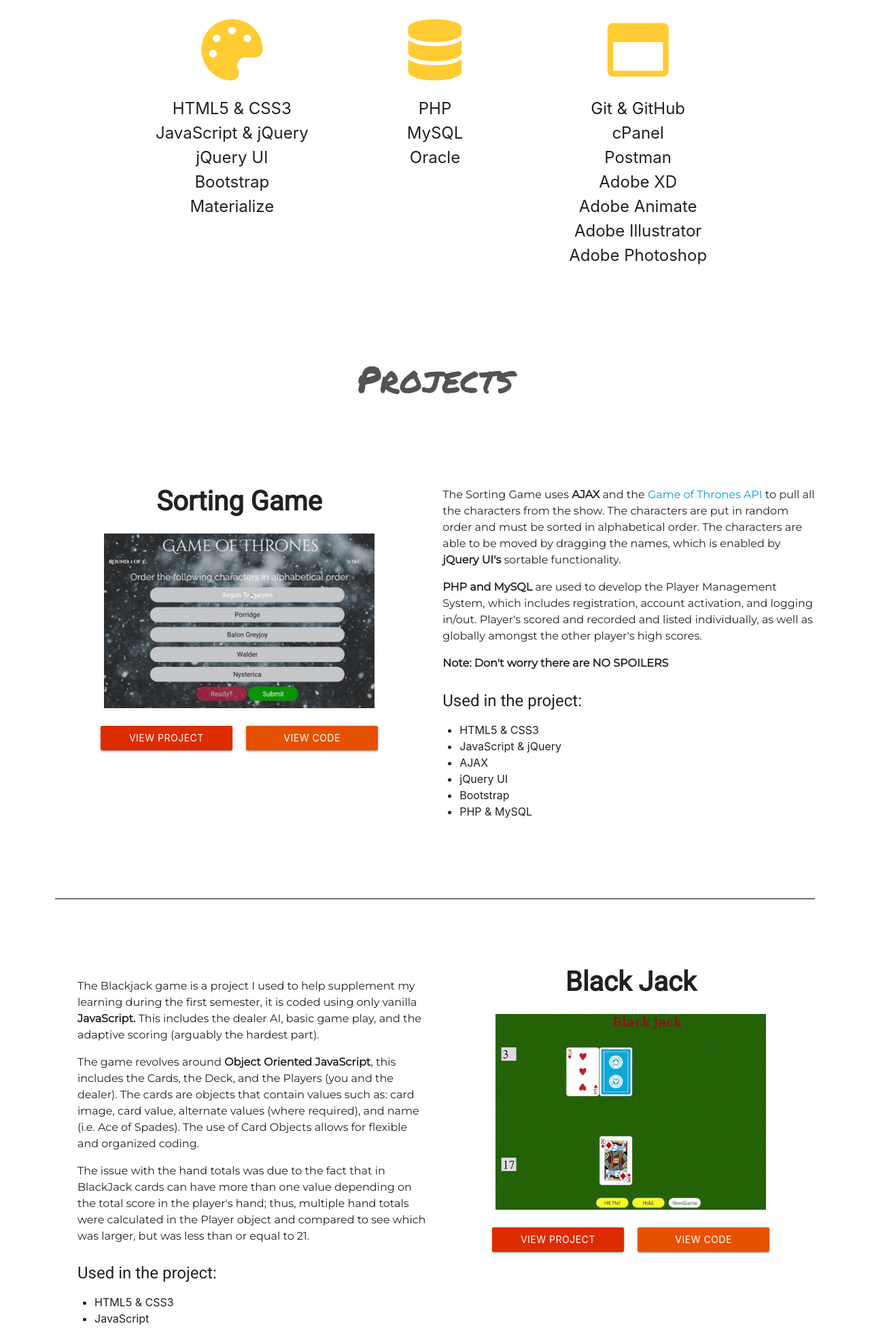
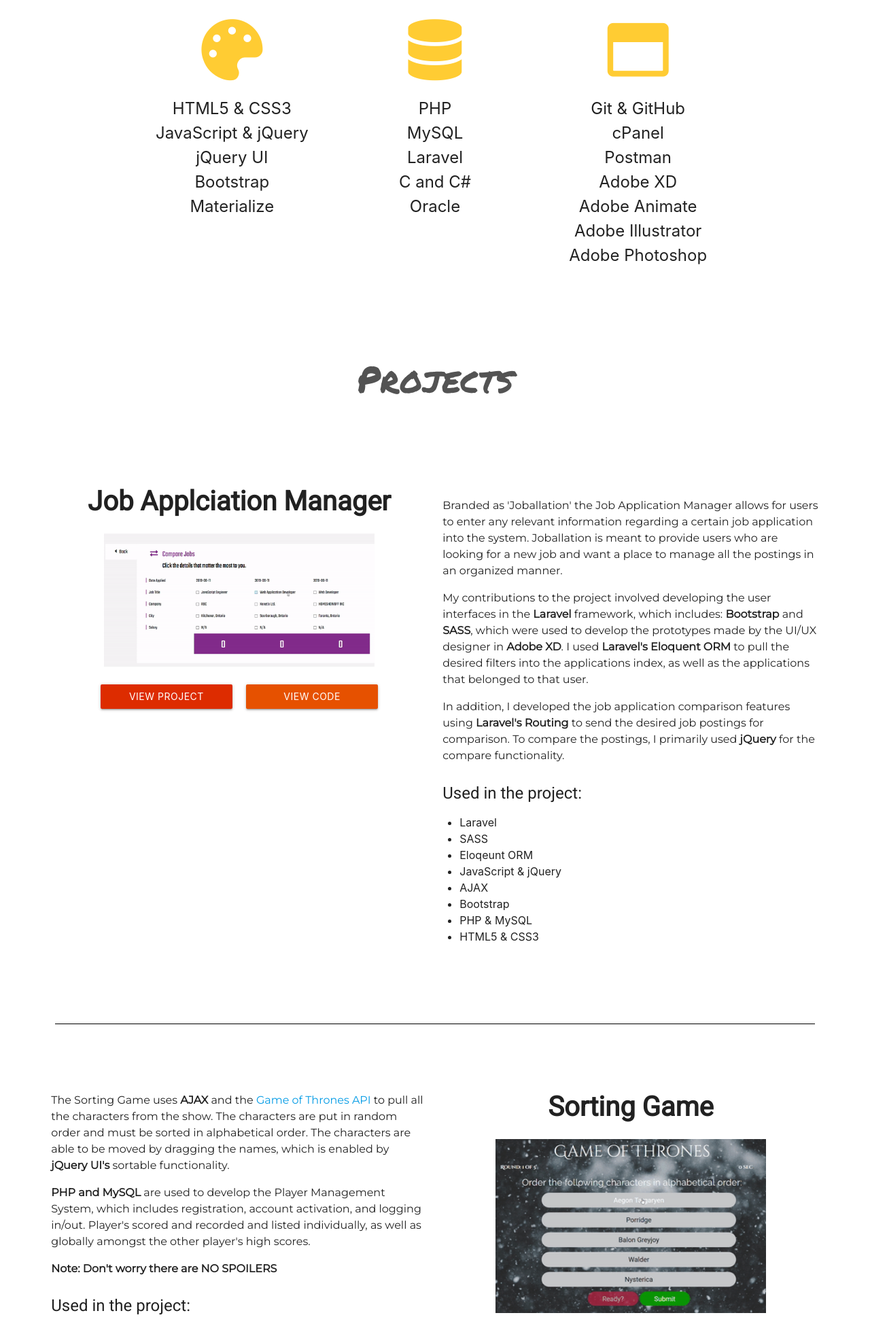
Before and after one commit to ikhan5/Landing-Material, a PHP site: page / in a window 1280 px wide. Shown: the part 1649-3603 px from the top of the page at 68% size. Run offline with PHP 8.4, Linux system fonts and the light colour scheme; some libraries are stand-ins or nearby versions.

Commit message:
Added App Manager Project, and adjusted the styling

```diff
--- a/CSS/styles.css
+++ b/CSS/styles.css
@@ -133,7 +133,6 @@ canvas {
 
   to {
     bottom: 10px;
-
   }
 }
 
@@ -174,6 +173,10 @@ canvas {
 }
 
 .work__projects {
+  display: flex;
+}
+
+.work__projects {
   margin-top: 100px;
   margin-bottom: 100px;
 }
@@ -190,6 +193,14 @@ canvas {
 
 .work__example {
   margin-left: 10px;
+}
+
+.work__projects:nth-of-type(even) > .work__desc {
+  order: 1;
+}
+
+.work__projects:nth-of-type(even) > .work__example {
+  order: 2;
 }
 
 .work__example_name {
@@ -346,8 +357,12 @@ footer {
     flex-direction: column;
   }
 
-  .work__desc {
+  .work__projects:nth-of-type(even) > .work__desc {
     order: 2;
+  }
+
+  .work__projects:nth-of-type(even) > .work__example {
+    order: 1;
   }
 
   .bio-text {
--- a/index.php
+++ b/index.php
@@ -104,6 +104,8 @@
         <ul class="about__skill_description">
           <li>PHP</li>
           <li>MySQL</li>
+          <li>Laravel</li>
+          <li>C and C#</li>
           <li>Oracle</li>
         </ul>
       </div>
@@ -124,6 +126,53 @@
   </section>
   <section id="work" class="container-fluid">
     <h2 class="center section_header">Projects</h2>
+    <div class="work__projects row">
+      <div class="work__example col m6 s12 center">
+        <h2 class="work__title">Job Applciation Manager</h2>
+        <div class="call-to-action">
+          <div class="work__image">
+            <img src="images/Gifs/app-manager.gif" alt="A Gif of a job application manager made by Imzan Khan" title="Click to see more about this project!" />
+          </div>
+          <div class="center links">
+            <a href="http://joballation.gq/" target="_blank" class="btn deep-orange accent-4">View Project</a>
+            <a href="https://github.com/BibekStha/Joballation-FF" target="_blank" class="btn orange darken-4">View Code</a>
+          </div>
+        </div>
+      </div>
+      <div class="work__desc col m6 s12">
+        <div class="work_example_description">
+          <p>
+            Branded as 'Joballation' the Job Application Manager allows for users to
+            enter any relevant information regarding a certain job application into the system.
+            Joballation is meant to provide users who are looking for a new job and want a place to
+            manage all the postings in an organized manner.
+          </p>
+          <p>
+            My contributions to the project involved developing the user interfaces in the <b>Laravel</b> framework,
+            which includes: <b>Bootstrap</b> and <b>SASS</b>, which were used to develop the prototypes made by the
+            UI/UX designer in <b>Adobe XD</b>. I used <b>Laravel's Eloquent ORM</b> to pull the desired filters into the
+            applications index, as well as the applications that belonged to that user.
+          </p>
+          <p>In addition, I developed the job application comparison features using <b>Laravel's Routing</b> to send the desired
+            job postings for comparison. To compare the postings, I primarily used <b>jQuery</b> for the compare functionality.
+          </p>
+        </div>
+        <div class="work__example_languages">
+          <h3 class="languages">Used in the project:</h3>
+          <ul>
+            <li>Laravel</li>
+            <li>SASS</li>
+            <li>Eloqeunt ORM</li>
+            <li>JavaScript & jQuery</li>
+            <li>AJAX</li>
+            <li>Bootstrap</li>
+            <li>PHP & MySQL</li>
+            <li>HTML5 & CSS3</li>
+          </ul>
+        </div>
+      </div>
+    </div>
+    <p class="divider"></p>
     <div class="work__projects row">
       <div class="work__example col m6 s12 center">
         <h2 class="work__title">Sorting Game</h2>
@@ -162,18 +211,29 @@
         </div>
       </div>
     </div>
-    <div class="divider"></div>
+    <p class="divider"></p>
     <div class="work__projects row">
+      <div class="work__example col m6 s12 center">
+        <h2 class="work__title">Black Jack</h2>
+        <div class="call-to-action">
+          <div class="work__image">
+            <img src="images/Gifs/blackjack.gif" alt="A Gif of a sorting game made by Imzan Khan" title="Click to see more about this project!" />
+          </div>
+          <div class="center links">
+            <a href="http://blackjack.imzankhan.ca/" target="_blank" class="btn deep-orange accent-4">View Project</a>
+            <a href="https://github.com/ikhan5/BlackJack" target="_blank" class="btn orange darken-4">View Code</a>
+          </div>
+        </div>
+      </div>
       <div class="work__desc col m6 s12">
-        <div class="work__overview">
-          <p class="work_example_description">
-            <p class="work_example_description card-text">
-              The Blackjack game is a project I used to help supplement my learning during the first semester, it is coded using only vanilla <b>JavaScript.</b>
-              This includes the dealer AI, basic game play, and the adaptive scoring (arguably the hardest part).
-            </p>
-            <p>The game revolves around <b>Object Oriented JavaScript</b>, this includes the Cards, the Deck, and the Players (you and the dealer).
-              The cards are objects that contain values such as: card image, card value, alternate values (where required), and name (i.e. Ace of Spades). The use of Card Objects allows for flexible and organized coding. </p>
+        <div class="work_example_description">
+          <p>
+            The Blackjack game is a project I used to help supplement my learning during the first semester, it is coded using only vanilla <b>JavaScript.</b>
+            This includes the dealer AI, basic game play, and the adaptive scoring (arguably the hardest part).
           </p>
+          <p>The game revolves around <b>Object Oriented JavaScript</b>, this includes the Cards, the Deck, and the Players (you and the dealer).
+            The cards are objects that contain values such as: card image, card value, alternate values (where required), and name (i.e. Ace of Spades). The use of Card Objects allows for flexible and organized coding. </p>
+
           <p>
             The issue with the hand totals was due to the fact that in BlackJack cards can have
             more than one value depending on the total score in the player's hand; thus, multiple hand totals were calculated in the Player object and compared to see which was larger,
@@ -188,20 +248,8 @@
           </ul>
         </div>
       </div>
-      <div class="work__example col m6 s12 center">
-        <h2 class="work__title">Black Jack</h2>
-        <div class="call-to-action">
-          <div class="work__image">
-            <img src="images/Gifs/blackjack.gif" alt="A Gif of a sorting game made by Imzan Khan" title="Click to see more about this project!" />
-          </div>
-          <div class="center links">
-            <a href="http://blackjack.imzankhan.ca/" target="_blank" class="btn deep-orange accent-4">View Project</a>
-            <a href="https://github.com/ikhan5/BlackJack" target="_blank" class="btn orange darken-4">View Code</a>
-          </div>
-        </div>
-      </div>
     </div>
-    <div class="divider"></div>
+    <p class="divider"></p>
     <div class="work__projects row">
       <div class="work__example col m6 s12 center">
         <h2 class="work__title">Create A Playlist</h2>
@@ -216,8 +264,8 @@
         </div>
       </div>
       <div class="work__desc col m6 s12">
-        <div class="work__overview">
-          <p class="work_example_description">
+        <div class="work_example_description">
+          <p>
             As apart of a team we developed a Party Planning website
             known as <a href="http://get-together.gq/">'Get Together'</a> (full site, click View Project for Playlist feature). The Playlist feature allows users to
             add hand selected songs to a playlist and play them in the YouTube
@@ -248,8 +296,7 @@
         </div>
       </div>
     </div>
-    </div>
-    <div class="divider"></div>
+    <p class="divider"></p>
   </section>
   <section id="contact" class="container">
     <h2 class="center section_header">Contact</h2>
```
Also changed, not shown: images/Gifs/app-manager.gif (added).
